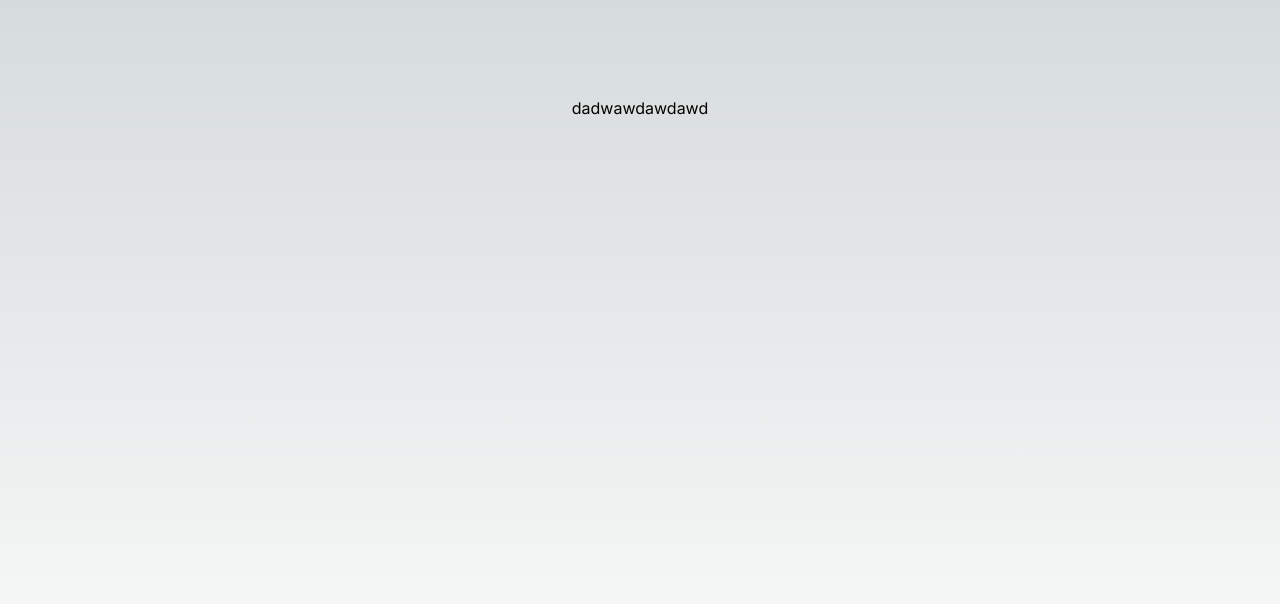
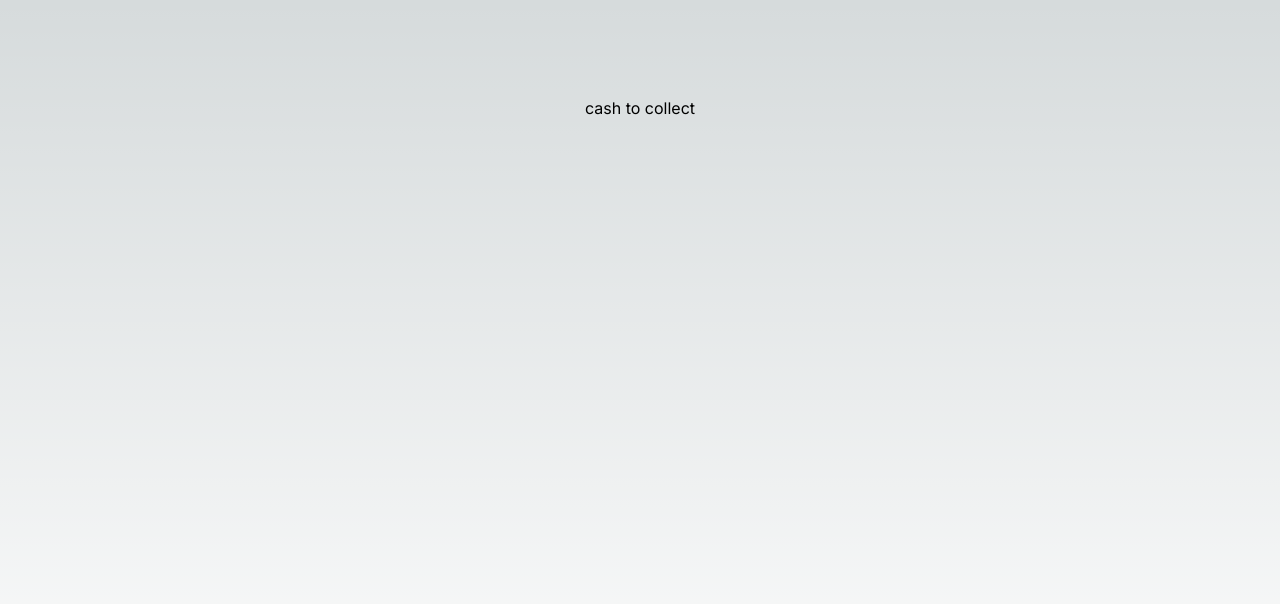
Before and after one commit to fadejevs/ctc, a Next.js app in the folder funnel/: page / in a window 1280 px wide. Shown: the top 604 px of the page. Built offline with nearby package versions, Linux system fonts and the light colour scheme.

Commit message:
adawdawd

```diff
--- a/funnel/app/page.tsx
+++ b/funnel/app/page.tsx
@@ -3,7 +3,7 @@ import Image from "next/image";
 export default function Home() {
   return (
     <main className="flex min-h-screen flex-col items-center justify-between p-24">
-      <h1>dadwawdawdawd</h1>
+      <h1>cash to collect</h1>
     </main>
   );
 }
```
